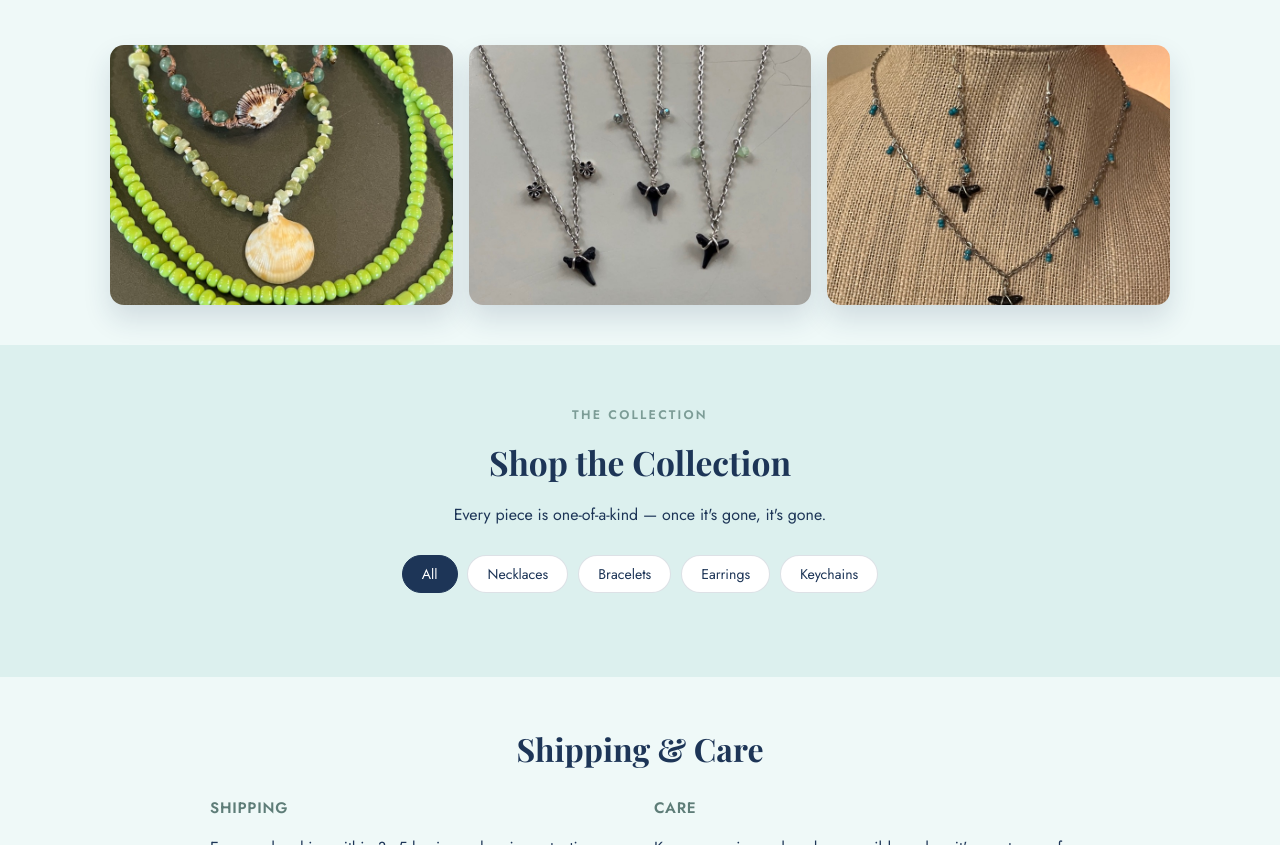
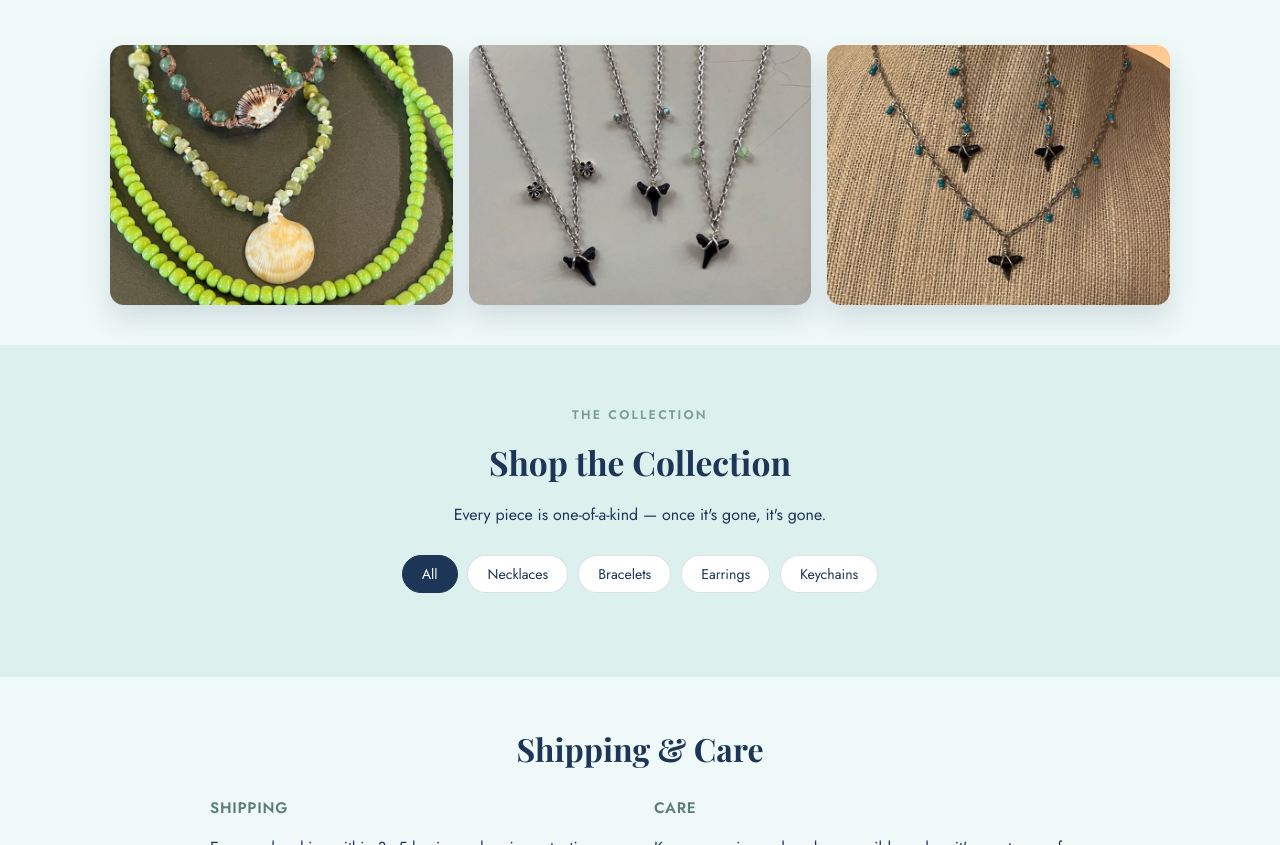
Before and after one commit to joeyspadsetup/salty-teeth-shop, a plain HTML site: page index.html in a window 1280 px wide. Shown: the part 1015-1860 px from the top of the page. Drawn offline with nearby package versions, Linux system fonts and the light colour scheme.

Commit message:
Crop third gallery photo to reveal pendant charm at bottom
Co-Authored-By: Claude Sonnet 5 <noreply@anthropic.com>

```diff
--- a/assets/css/style.css
+++ b/assets/css/style.css
@@ -227,6 +227,7 @@ img { max-width: 100%; display: block; }
 }
 .gallery img { border-radius: var(--radius); height: 260px; width: 100%; object-fit: cover; box-shadow: 0 14px 28px var(--shadow); }
 .gallery img:first-child { object-position: center 70%; }
+.gallery img:last-child { object-position: center 70%; }
 
 @media (max-width: 720px) {
   .gallery { grid-template-columns: 1fr; }
```
